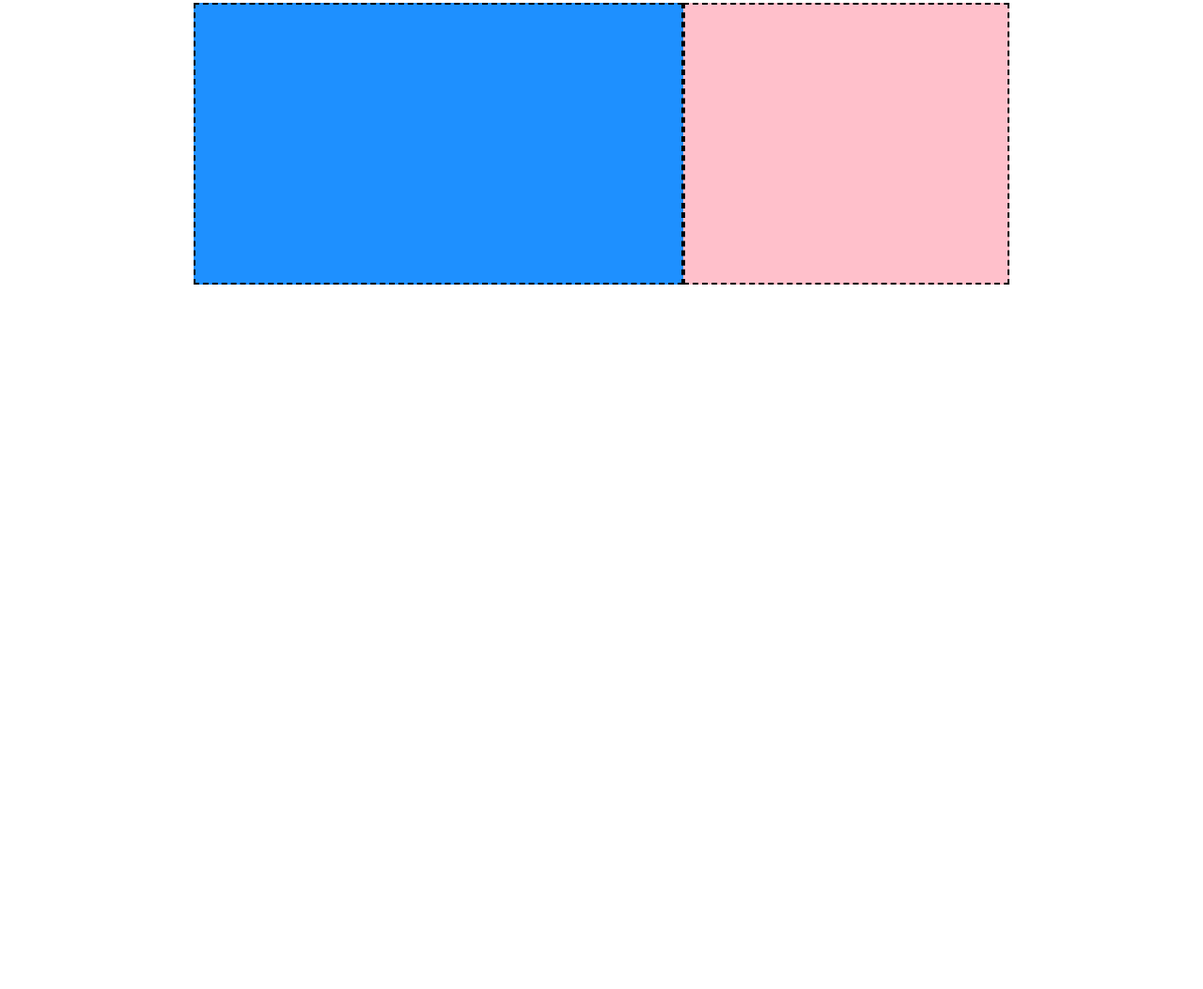
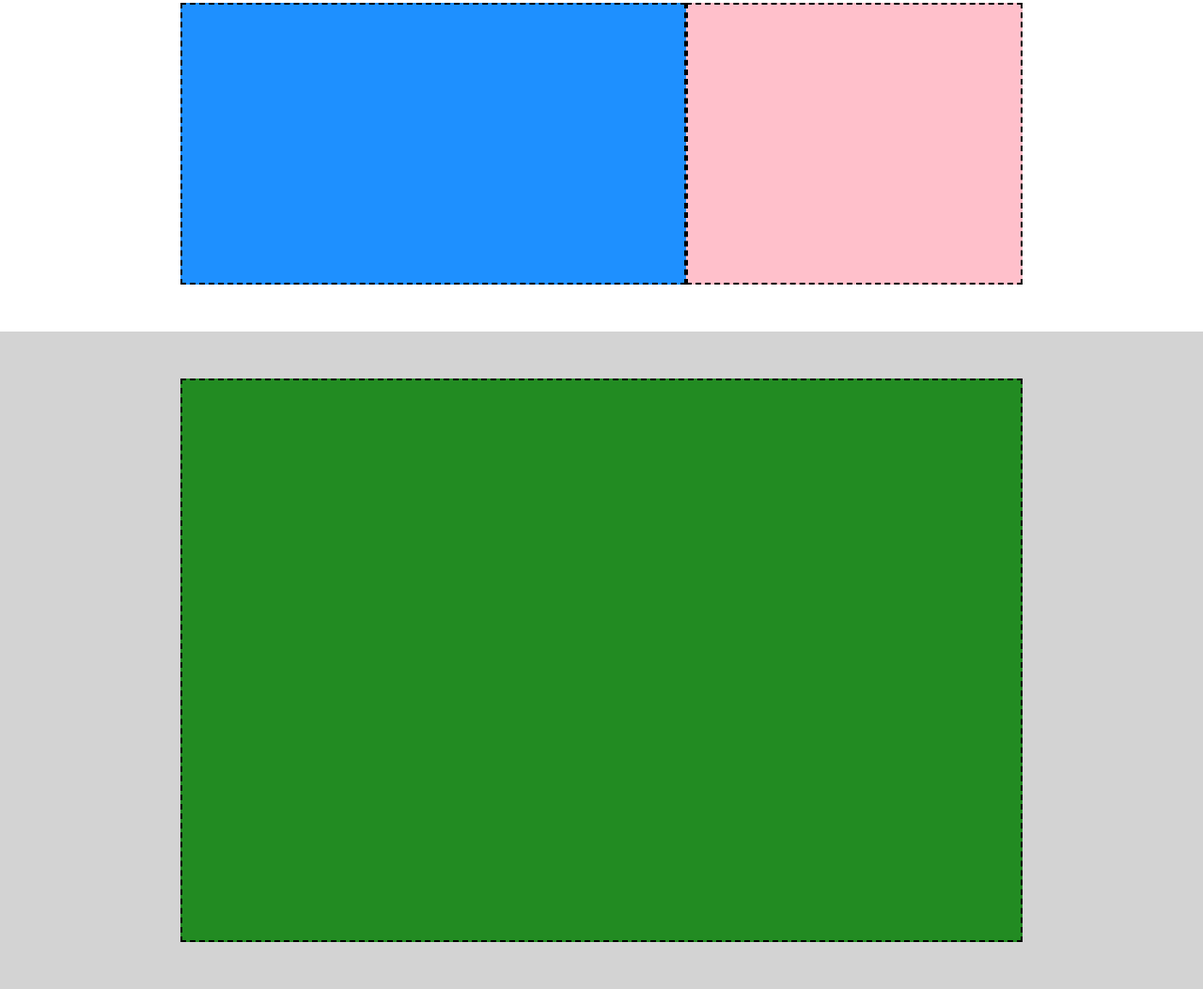
Before and after one commit to AndreaMinelli/htmlcss-struttura-discord, a plain HTML site: page index.html in a window 1280 px wide. Shown: the part 1197-2250 px from the top of the page at 94% size. Before the commit the page ends 1550 px from the top, so only its background shows below. Drawn offline with Linux system fonts and the light colour scheme.

Commit message:
Completato main

```diff
--- a/css/style.css
+++ b/css/style.css
@@ -81,8 +81,7 @@ body{
 /* Main */
 
 .row{
-    min-height: 400px;
-    padding: 20px;
+    padding: 50px 0;
     justify-content: center;
 }
 
@@ -103,3 +102,8 @@ body{
 .row:nth-child(even){
     background-color: rgb(211,211,211);
 }
+
+.big-pic{
+    background-color: rgb(34,139,34);
+    min-height: 600px;
+}
--- a/index.html
+++ b/index.html
@@ -49,6 +49,10 @@
                 <div class="content-pic brd-dash"></div>
             </div>
         </div>
+        <div class="row flx al-center">
+            <div class="big-pic brd-dash def-wh">
+            </div>
+        </div>
     </main>
 </body>
 </html>
```
